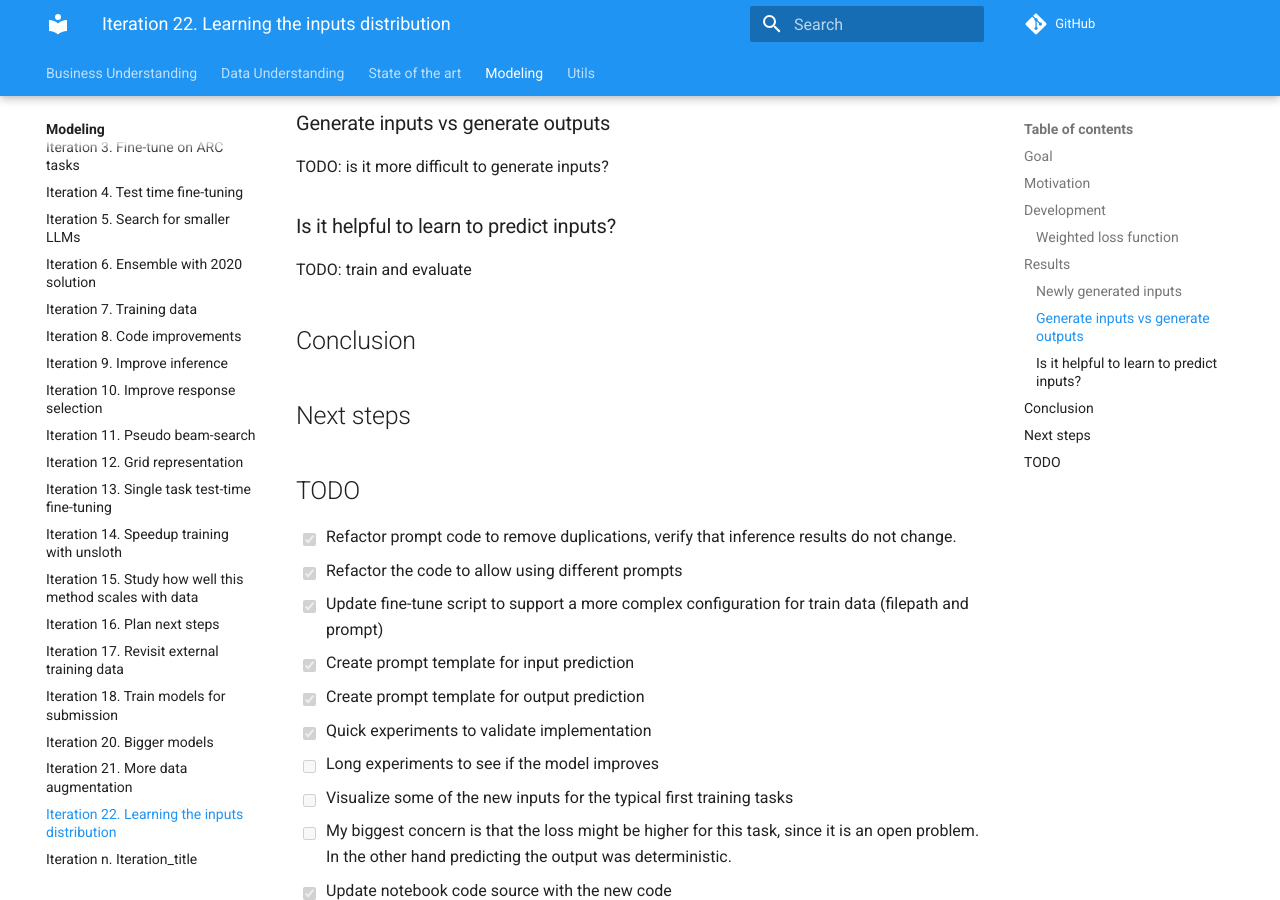
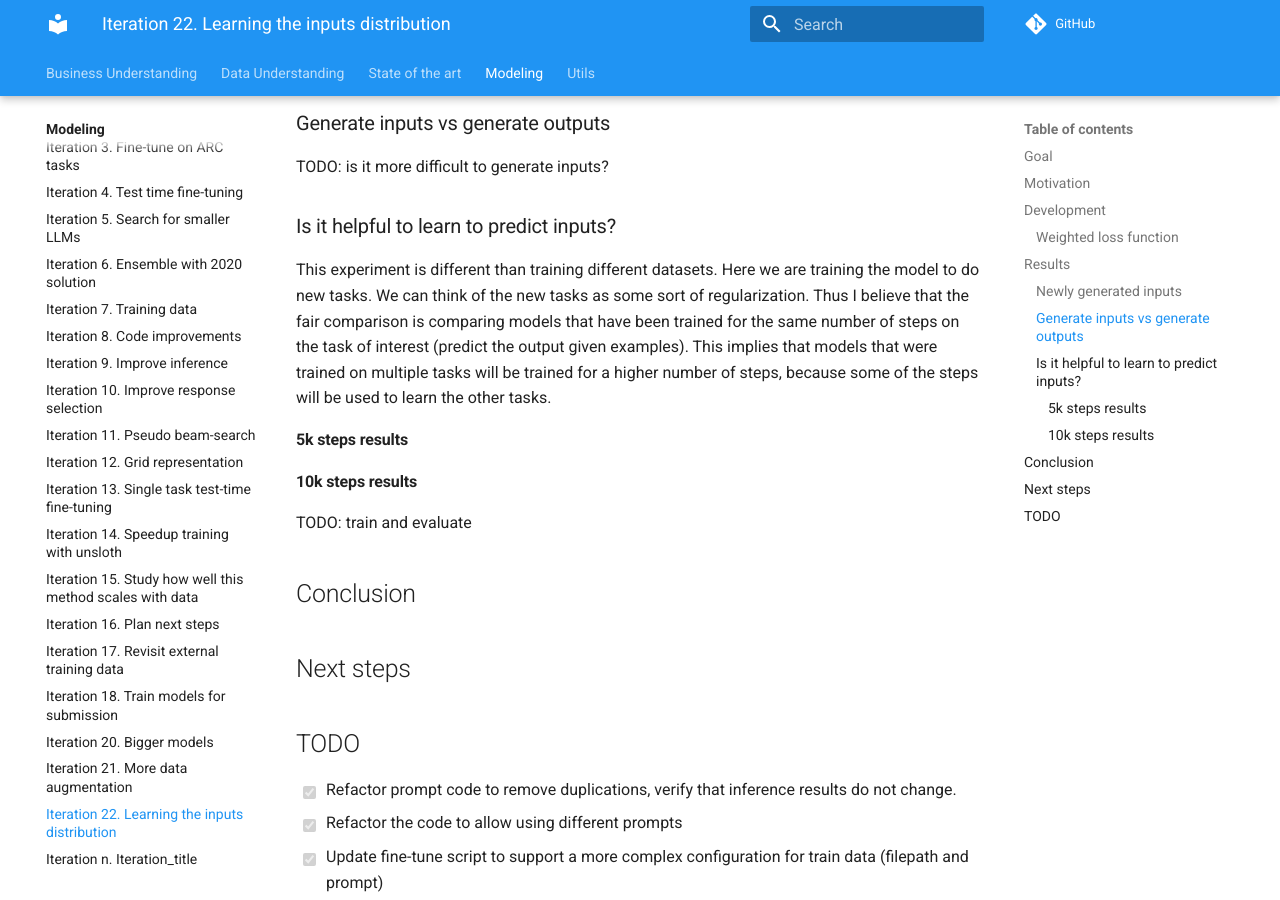
Before and after one commit to zhengjunyao-work/arc24, an MkDocs documentation site: the page built from docs/modeling/Iteration_22_learning_inputs_distribution.md, in a window 1280 px wide and 900 px high, scrolled down 3380 px. Built offline with MkDocs 1.6.1 and Material for MkDocs 9.7.7, drawn with Linux system fonts in a browser that asks for light colours; comment, search, counter and statistics services are not loaded.

Commit message:
documented experiment setup

```diff
--- a/docs/modeling/Iteration_22_learning_inputs_distribution.md
+++ b/docs/modeling/Iteration_22_learning_inputs_distribution.md
@@ -159,6 +159,16 @@ TODO: is it more difficult to generate inputs?
 
 ### Is it helpful to learn to predict inputs?
 
+This experiment is different than training different datasets. Here we are training the model to do new tasks.
+We can think of the new tasks as some sort of regularization. Thus I believe that the fair comparison
+is comparing models that have been trained for the same number of steps on the task of interest (predict the output given examples).
+This implies that models that were trained on multiple tasks will be trained for a higher number of steps, because some
+of the steps will be used to learn the other tasks.
+
+#### 5k steps results
+
+#### 10k steps results
+
 TODO: train and evaluate
 
 ## Conclusion
```
Also changed, not shown: 1 other file.
